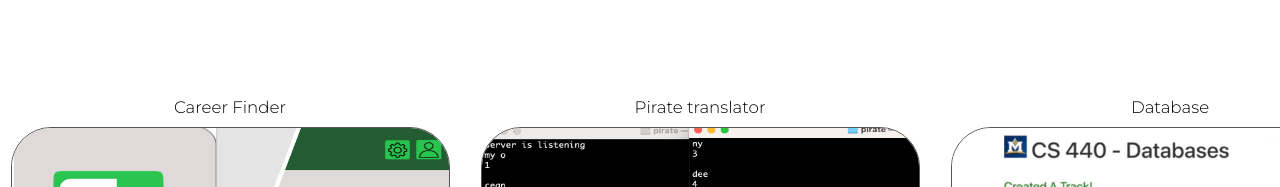
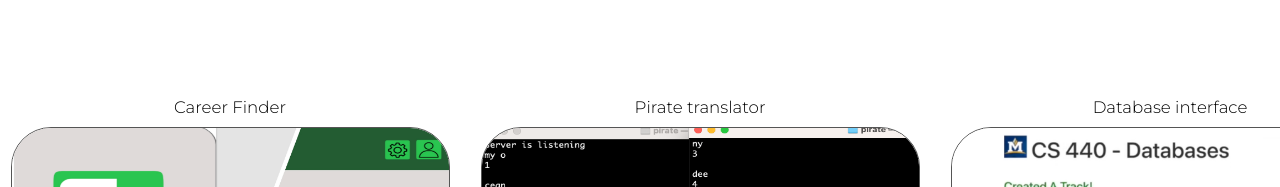
Before and after one commit to andrewanselmo/Andrew-Site, a React (Vite) app: page / in a window 1280 px wide. Shown: the part 2123-2310 px from the top of the page. Built offline with nearby package versions, Linux system fonts and the light colour scheme.

Commit message:
added projects

```diff
--- a/src/components/Content.jsx
+++ b/src/components/Content.jsx
@@ -142,7 +142,7 @@ const Content=() => {
                     </div>
 
                     <div id = "rails9-project">
-                        <p id = "rails9-h2"> Database</p>
+                        <p id = "rails9-h2"> Database interface</p>
                         <a href="https://github.com/andrewanselmo/database-project/tree/main">
                             <img src ={db} id = "rails9-img"/>
                         </a>
```
